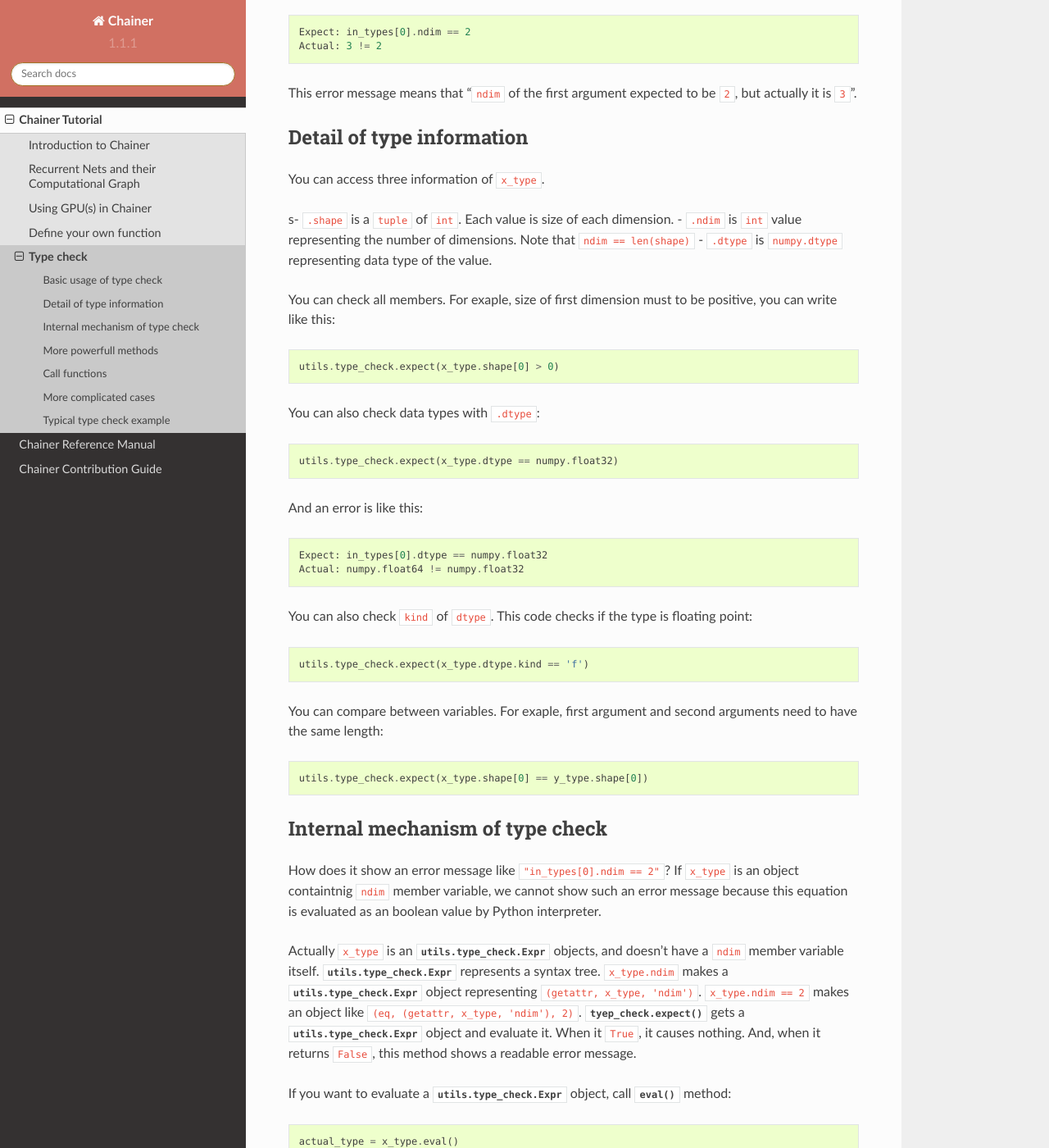
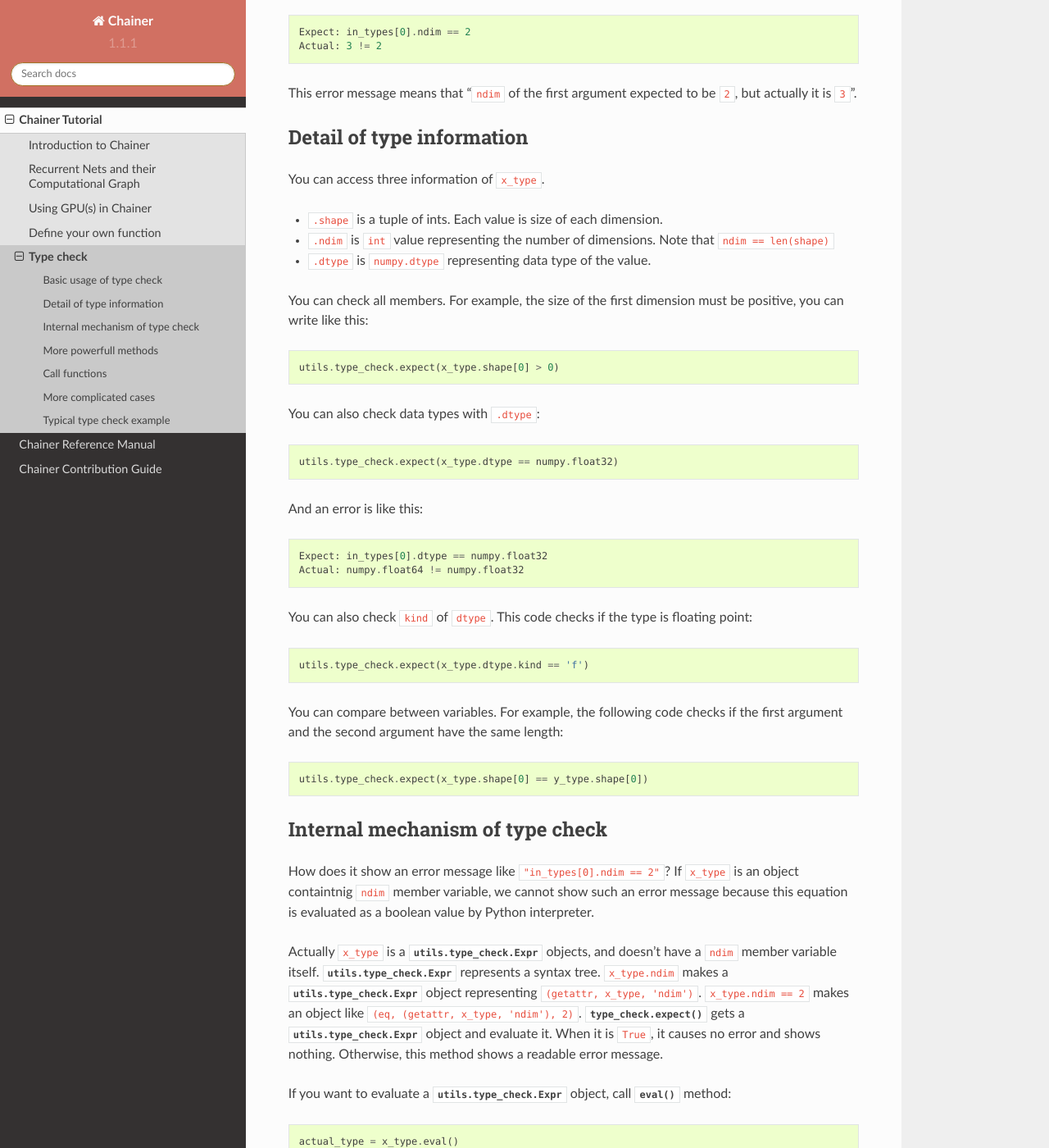
Before and after one commit to mitmul/intel-chainer, a Sphinx documentation site: the page built from docs/source/tutorial/type_check.rst, in a window 1280 px wide and 1400 px high, scrolled down 1191 px. Shown: the whole window at 82% size. Built offline with Sphinx 7.4.7 and the Read the Docs theme 2.0.0, drawn with Linux system fonts in a browser that asks for light colours; some of the changed text lies outside the part shown.

Commit message:
Fix typos

```diff
--- a/docs/source/tutorial/type_check.rst
+++ b/docs/source/tutorial/type_check.rst
@@ -21,24 +21,24 @@
 ~~~~~~~~~~~~~~~~~~~~~~~~~
 
 Each implementations of :class:`Function` has a method for type check, :meth:`check_type_forward`.
-This function is called just before :meth:`forward` method of the :class:`Function`.
-You can override this method to check the condition about types of arguments.
+This function is called just before the :meth:`forward` method of the :class:`Function` class.
+You can override this method to check the condition on types and shapes of arguments.
 
 :meth:`check_type_forward` gets an argument ``in_types``::
 
    def check_type_forward(self, in_types):
      ...
 
-``in_types`` is an instance of :class:`utils.type_check.TypeInfoTuple`, that is a sub-class of ``tuple``.
+``in_types`` is an instance of :class:`utils.type_check.TypeInfoTuple`, which is a sub-class of ``tuple``.
 To get type information about the first argument, use ``in_types[0]``.
 If the function gets multiple arguments, we recommend to use new variables for readability::
 
   x_type, y_type = in_types
 
-``x_type`` represents the type of the first argument, and ``y_type`` represents the second one in this case.
+In this case, ``x_type`` represents the type of the first argument, and ``y_type`` represents the second one.
 
 We describe usage of ``in_types`` with an example.
-When you want to check if the number of dimention of ``x_type`` equals to ``2``, write this code::
+When you want to check if the number of dimension of ``x_type`` equals to ``2``, write this code::
 
   utils.type_check.expect(x_type.ndim == 2)
 
@@ -56,12 +56,12 @@
 
 You can access three information of ``x_type``.
 
-s- ``.shape`` is a ``tuple`` of ``int``. Each value is size of each dimension.
+- ``.shape`` is a tuple of ints. Each value is size of each dimension.
 - ``.ndim`` is ``int`` value representing the number of dimensions. Note that ``ndim == len(shape)``
 - ``.dtype`` is ``numpy.dtype`` representing data type of the value.
 
 You can check all members.
-For exaple, size of first dimension must to be positive, you can write like this::
+For example, the size of the first dimension must be positive, you can write like this::
 
   utils.type_check.expect(x_type.shape[0] > 0)
 
@@ -80,7 +80,7 @@
   utils.type_check.expect(x_type.dtype.kind == 'f')
 
 You can compare between variables.
-For exaple, first argument and second arguments need to have the same length::
+For example, the following code checks if the first argument and the second argument have the same length::
 
   utils.type_check.expect(x_type.shape[0] == y_type.shape[0])
 
@@ -89,21 +89,21 @@
 ~~~~~~~~~~~~~~~~~~~~~~~~~~~~~~~~
 
 How does it show an error message like ``"in_types[0].ndim == 2"``?
-If ``x_type`` is an object containtnig ``ndim`` member variable, we cannot show such an error message because this equation is evaluated as an boolean value by Python interpreter.
+If ``x_type`` is an object containtnig ``ndim`` member variable, we cannot show such an error message because this equation is evaluated as a boolean value by Python interpreter.
 
-Actually ``x_type`` is an :class:`utils.type_check.Expr` objects, and doesn't have a ``ndim`` member variable itself.
+Actually ``x_type`` is a :class:`utils.type_check.Expr` objects, and doesn't have a ``ndim`` member variable itself.
 :class:`utils.type_check.Expr` represents a syntax tree.
 ``x_type.ndim`` makes a :class:`utils.type_check.Expr` object representing ``(getattr, x_type, 'ndim')``.
 ``x_type.ndim == 2`` makes an object like ``(eq, (getattr, x_type, 'ndim'), 2)``.
-:meth:`tyep_check.expect` gets a :class:`utils.type_check.Expr` object and evaluate it.
-When it ``True``, it causes nothing.
-And, when it returns ``False``, this method shows a readable error message.
+:meth:`type_check.expect` gets a :class:`utils.type_check.Expr` object and evaluate it.
+When it is ``True``, it causes no error and shows nothing.
+Otherwise, this method shows a readable error message.
 
 If you want to evaluate a :class:`utils.type_check.Expr` object, call :meth:`eval` method::
 
   actual_type = x_type.eval()
 
-``actual_type`` is an instance of :class:`TypeInfo` though ``x_type`` is an instance of :class:`utils.type_check.Expr`.
+``actual_type`` is an instance of :class:`TypeInfo`, while ``x_type`` is an instance of :class:`utils.type_check.Expr`.
 In the same way, ``x_type.shape[0].eval()`` returns an int value.
 
 
@@ -130,8 +130,8 @@
 
   x_type.shape[0] == self.in_size
 
-However, the later condition doesn't know meanig of this value.
-When this condition is not satisfied, the later shows unreadable error message::
+However, the latter condition doesn't know meanig of this value.
+When this condition is not satisfied, the latter code shows unreadable error message::
 
   Expect: in_types[0].shape[0] == 4  # what does '4' mean?
   Actual: 3 != 4
@@ -195,7 +195,7 @@
 
   utils.type_check.expect(in_types.size() == 2)
 
-``in_types.size()`` returns a :class:`Expr` object representing a number of arguments.
+``in_types.size()`` returns a :class:`utils.type_check.Expr` object representing a number of arguments.
 You can check it in the same way.
 
 And then, get each type::
```
Also changed, not shown: other parts of docs/source/tutorial/type_check.rst (+3 -3 lines).
